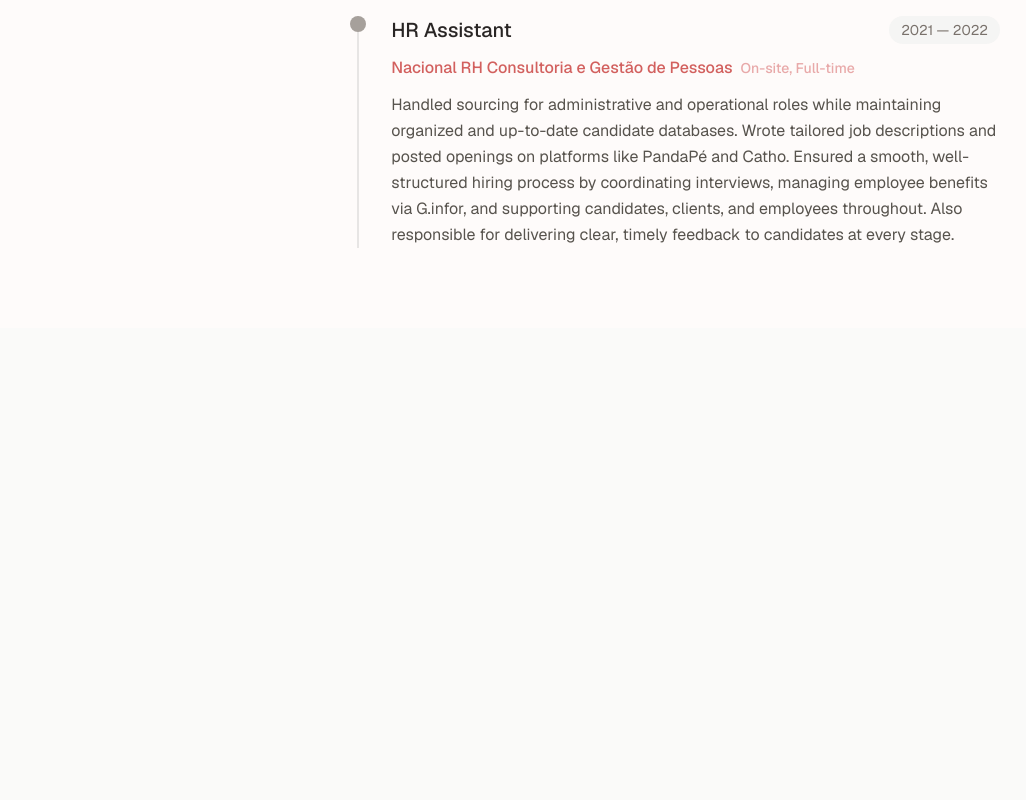
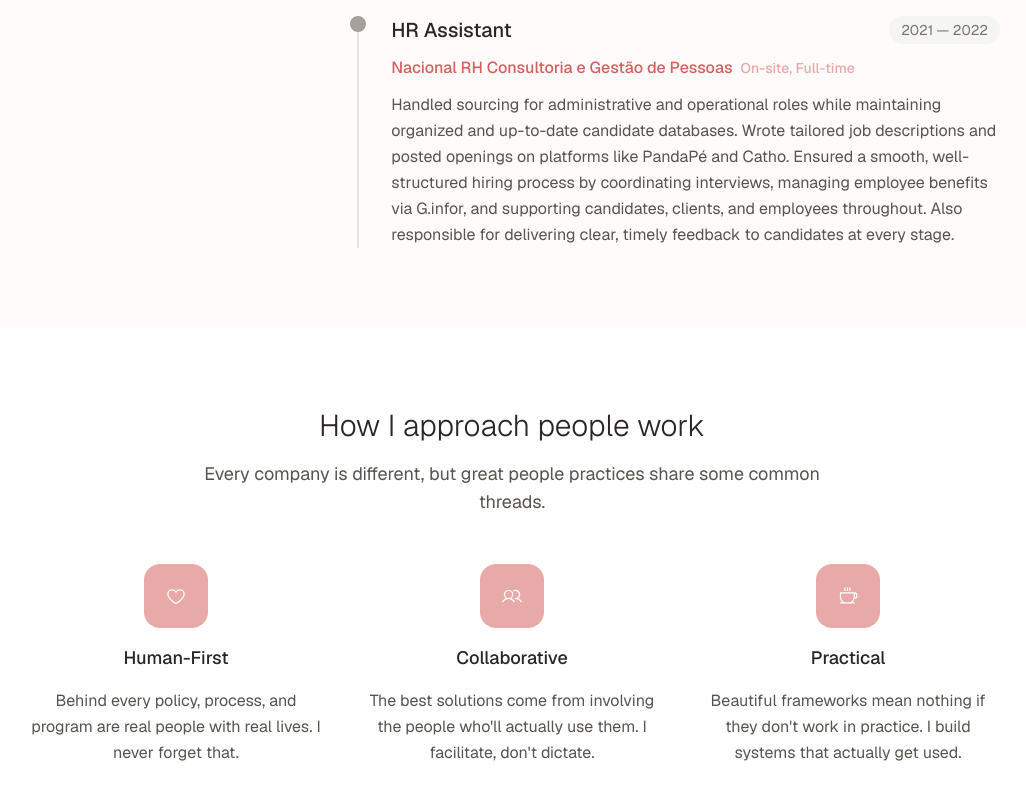
Before and after one commit to alineprasser/people-ops-portfolio, a React (Vite) app: page / in a window 1280 px wide. Shown: the part 1736-2536 px from the top of the page, without its empty margins (128-1154 px from the left). Before the commit the page ends 2064 px from the top, so only its background shows below. Built offline with nearby package versions, Linux system fonts and the light colour scheme.

Commit message:
chore: adjusting landing page and navbar

```diff
--- a/src/components/LandingPage.tsx
+++ b/src/components/LandingPage.tsx
@@ -2,6 +2,7 @@ import { useEffect } from "react";
 import { AboutSection } from "./AboutSection";
 import { StorySection } from "./StorySection";
 import { ExperienceSection } from "./ExperienceSection";
+import { ApproachSection } from "./ApproachSection";
 
 export default function LandingPage({
   onSectionChange,
@@ -42,6 +43,7 @@ export default function LandingPage({
       <AboutSection onContactClick={() => scrollToSection("contact")} />
       <StorySection />
       <ExperienceSection />
+      <ApproachSection />
     </div>
   );
 }
--- a/src/components/Navbar.tsx
+++ b/src/components/Navbar.tsx
@@ -26,7 +26,7 @@ export default function Navbar({
             <button
               key={item.id}
               onClick={() => scrollToSection(item.id)}
-              className={`text-sm cursor-pointer transition-colors ${
+              className={`text-sm cursor-pointer transition-all duration-200 linear ${
                 activeSection === item.id
                   ? "text-primary font-medium"
                   : "text-stone-600 hover:text-stone-800"
```
